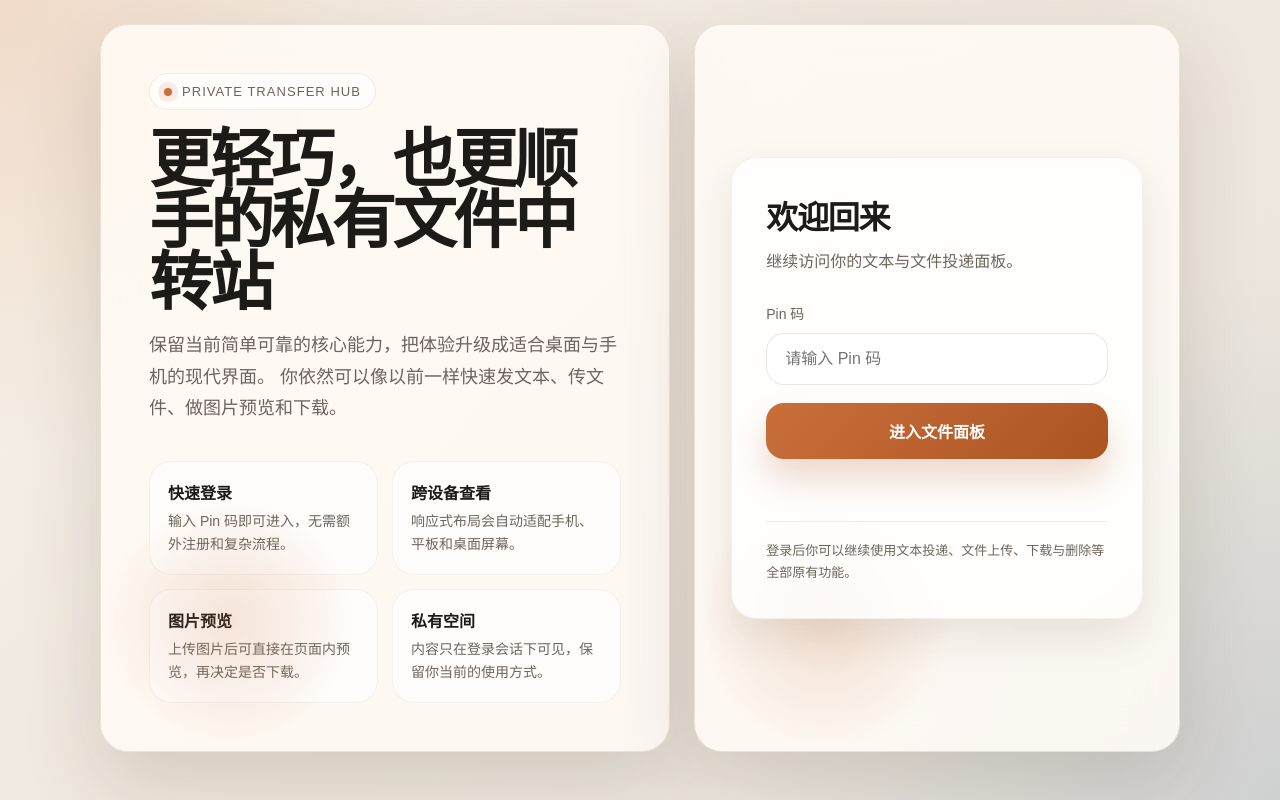
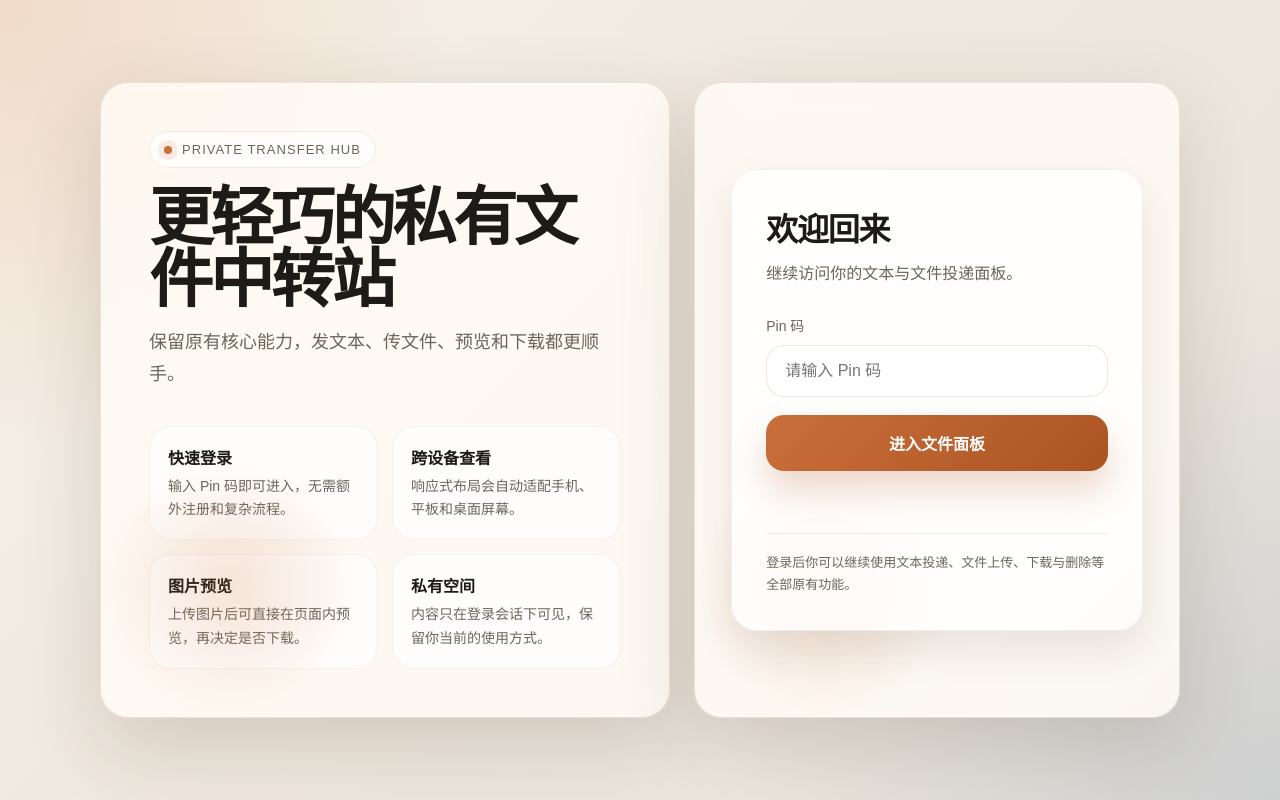
Before and after one commit to reputati0n/some-transfer, a website: page public/login.html in a window 1280 px wide. Drawn offline with Linux system fonts and the light colour scheme.

Commit message:
refine landing copy and alignment

```diff
--- a/public/login.html
+++ b/public/login.html
@@ -28,6 +28,9 @@
       min-height: 100vh;
       min-height: 100svh;
       min-height: 100dvh;
+      display: flex;
+      align-items: center;
+      justify-content: center;
       font-family: "Avenir Next", "PingFang SC", "Noto Sans SC", sans-serif;
       color: var(--text);
       background:
@@ -61,7 +64,8 @@
       padding: 48px;
       display: flex;
       flex-direction: column;
-      justify-content: space-between;
+      justify-content: center;
+      gap: 36px;
       min-height: 620px;
     }
 
@@ -123,7 +127,7 @@
       display: grid;
       grid-template-columns: repeat(2, minmax(0, 1fr));
       gap: 14px;
-      margin-top: 36px;
+      margin-top: 0;
     }
 
     .feature {
@@ -250,6 +254,10 @@
     }
 
     @media (max-width: 920px) {
+      body {
+        display: block;
+      }
+
       .page-shell {
         grid-template-columns: 1fr;
       }
@@ -304,10 +312,9 @@
         <div class="brand-row">
           <div class="eyebrow">Private Transfer Hub</div>
         </div>
-        <h1>更轻巧，也更顺手的私有文件中转站</h1>
+        <h1>更轻巧的私有文件中转站</h1>
         <p class="lead">
-          保留当前简单可靠的核心能力，把体验升级成适合桌面与手机的现代界面。
-          你依然可以像以前一样快速发文本、传文件、做图片预览和下载。
+          保留原有核心能力，发文本、传文件、预览和下载都更顺手。
         </p>
       </div>
 
```
Also changed, not shown: public/index.html (+2 -3 lines).
